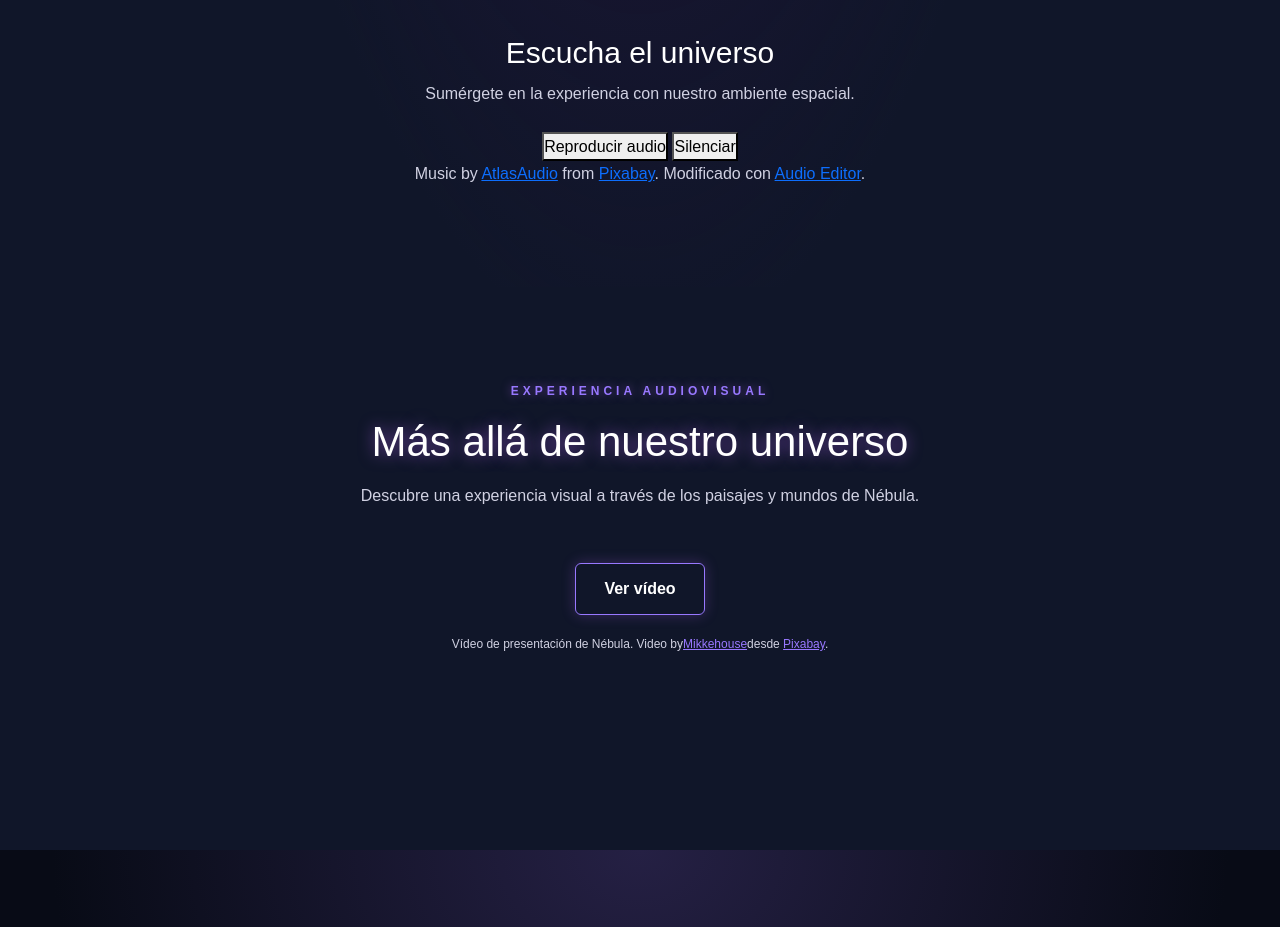
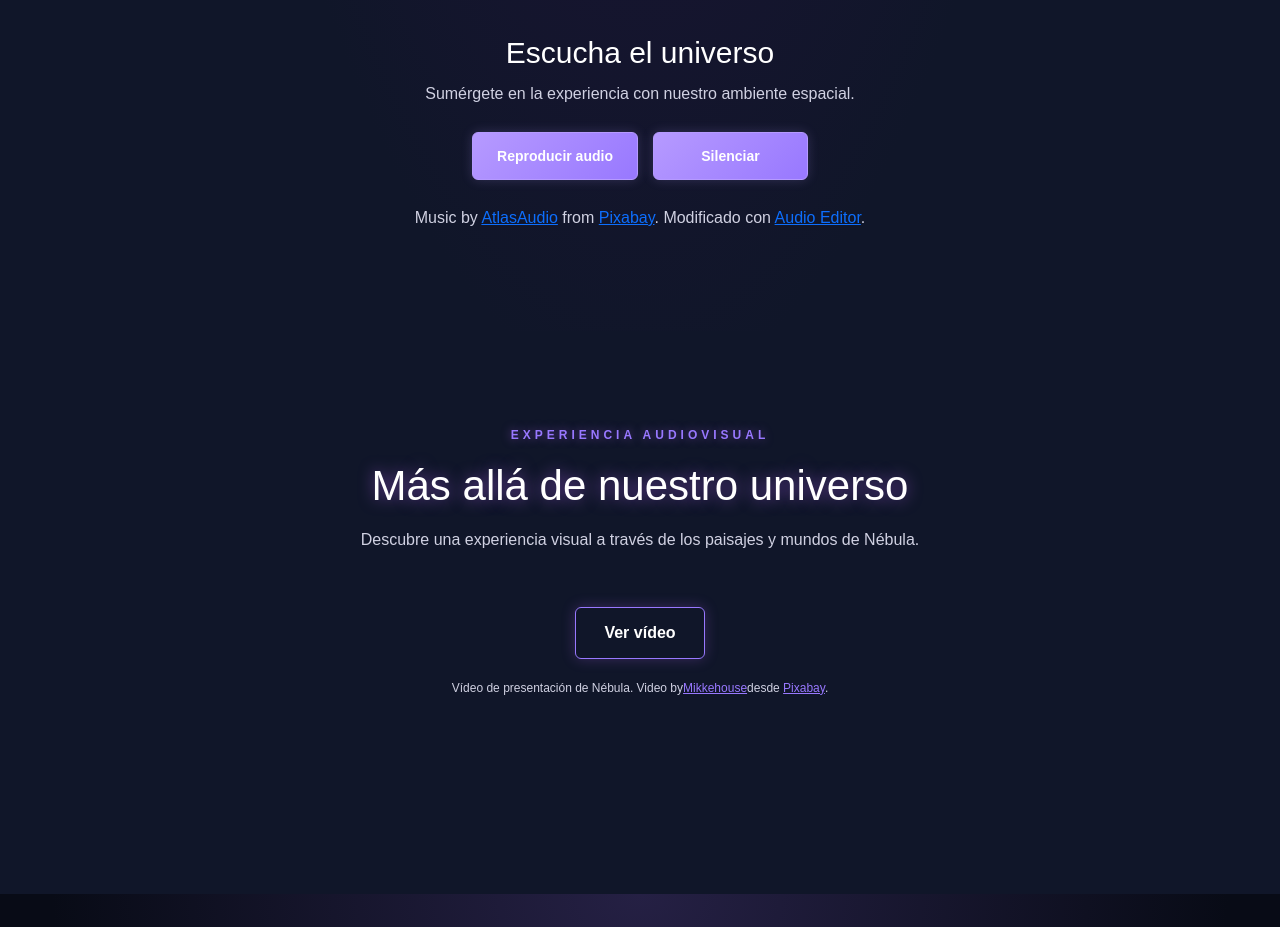
Before and after one commit to ChrsitianSaid/3.2.-LandingNebula, a plain HTML site: page index.html in a window 1280 px wide. Shown: the part 2400-3327 px from the top of the page. Drawn offline with nearby package versions, Linux system fonts and the light colour scheme.

Commit message:
Update Styles.css for button audio styles compatible white web of Nebula

```diff
--- a/styles.css
+++ b/styles.css
@@ -339,6 +339,55 @@ figure figcaption {
 }
 
 
+/* CONTROLES PERSONALIZADOS DEL AUDIO */
+
+.audio-controls {
+    display: flex;
+    justify-content: center;
+    align-items: center;
+    flex-wrap: wrap;
+    gap: 15px;
+    margin: 25px 0;
+}
+
+.audio-controls button {
+    min-width: 155px;
+    min-height: 44px;
+    padding: 12px 24px;
+
+    background: linear-gradient(
+        135deg,
+        var(--accent),
+        var(--accent-hover)
+    );
+
+    color: var(--text);
+    border: 1px solid var(--accent);
+    border-radius: 6px;
+
+    font-size: 14px;
+    font-weight: bold;
+
+    cursor: pointer;
+
+    box-shadow: 0 0 12px rgba(182, 154, 255, 0.2);
+
+    transition:
+        transform 0.3s,
+        box-shadow 0.3s,
+        background 0.3s;
+}
+
+.audio-controls button:hover {
+    transform: translateY(-3px);
+    box-shadow: 0 0 20px rgba(182, 154, 255, 0.5);
+    background: var(--accent-hover);
+}
+
+.audio-controls button:active {
+    transform: scale(0.97);
+}
+
 /* 6. VÍDEO*/
 
 .video-section {
```
